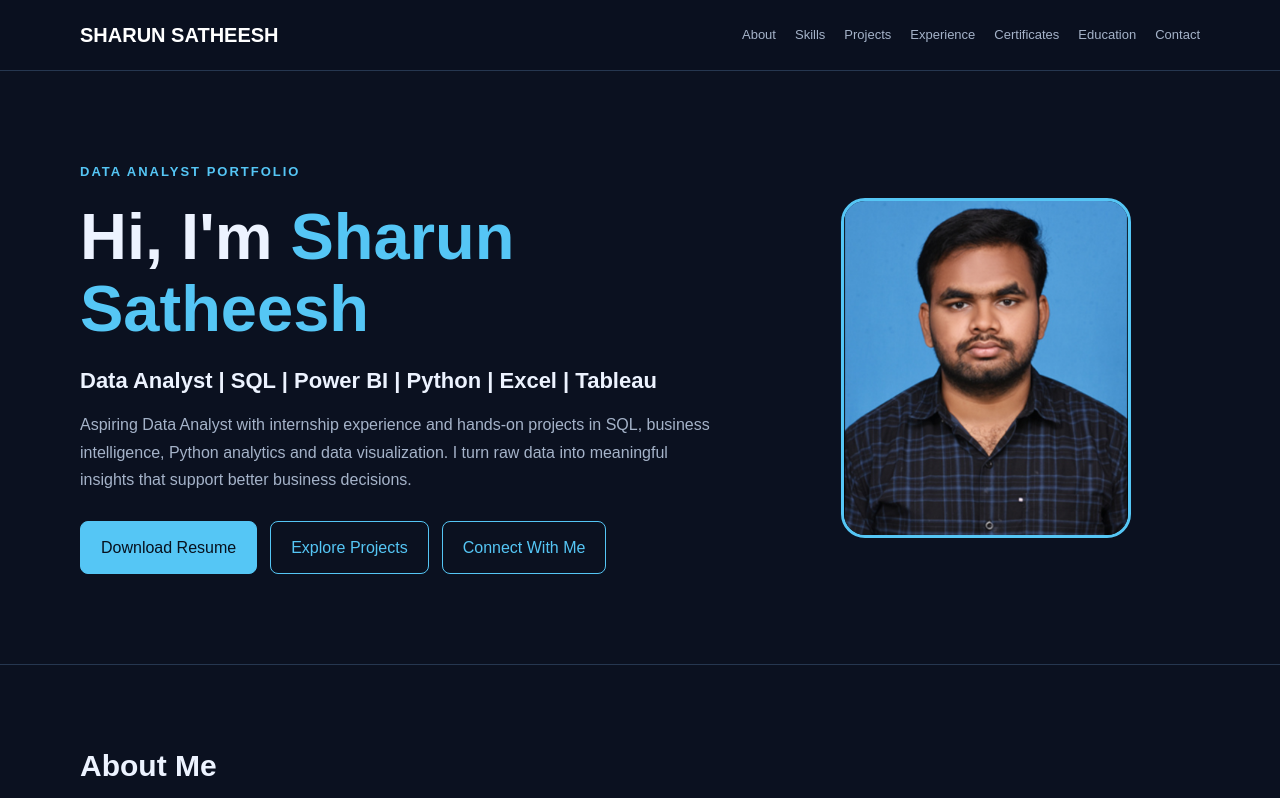
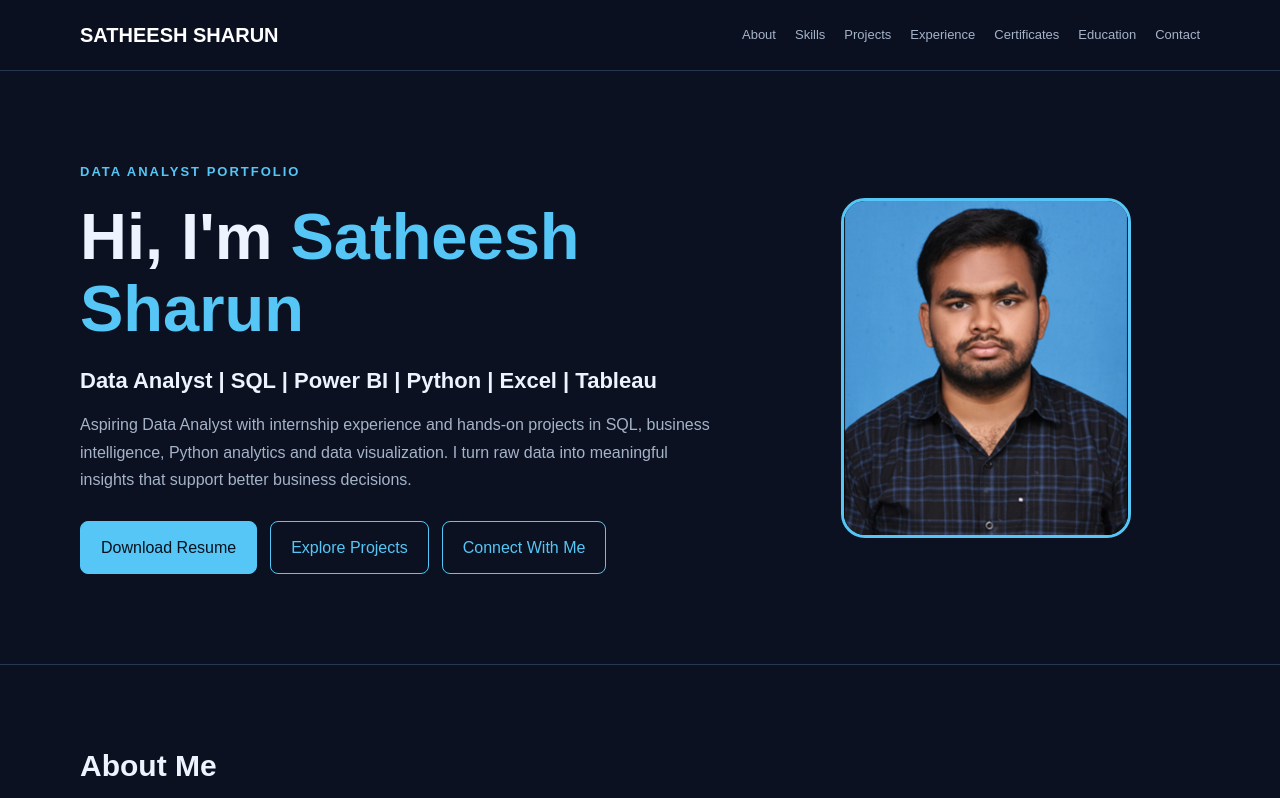
Before and after one commit to sharunsha/sharunsha.github.io, a plain HTML site: page index.html in a window 1280 px wide. Shown: the top 798 px of the page. Drawn offline with Linux system fonts and the light colour scheme.

Commit message:
Update name from 'Sharun Satheesh' to 'Satheesh Sharun'

```diff
--- a/index.html
+++ b/index.html
@@ -4,7 +4,7 @@
 <meta charset="UTF-8">
 <meta name="viewport" content="width=device-width, initial-scale=1.0">
 <meta name="description" content="Sharun Satheesh - Data Analyst Portfolio. SQL, Power BI, Python, Excel and Data Analytics projects.">
-<title>Sharun Satheesh | Data Analyst Portfolio</title>
+<title>Satheesh Sharun | Data Analyst Portfolio</title>
 <style>
 :root{--bg:#0b1120;--surface:#111c30;--surface2:#17243a;--text:#edf3ff;--muted:#a5b3c9;--accent:#55c6f5;--border:#263750}
 *{margin:0;padding:0;box-sizing:border-box;scroll-behavior:smooth}
@@ -58,7 +58,7 @@ nav{flex-direction:column;padding:15px 0}.nav-links{justify-content:center}
 </head>
 <body>
 <header><div class="container"><nav>
-<a class="logo" href="#home">SHARUN SATHEESH</a>
+<a class="logo" href="#home">SATHEESH SHARUN</a>
 <div class="nav-links">
 <a href="#about">About</a><a href="#skills">Skills</a><a href="#projects">Projects</a>
 <a href="#experience">Experience</a><a href="#certifications">Certificates</a><a href="#education">Education</a><a href="#contact">Contact</a>
@@ -68,7 +68,7 @@ nav{flex-direction:column;padding:15px 0}.nav-links{justify-content:center}
 <section class="container hero" id="home">
 <div>
 <div class="eyebrow">DATA ANALYST PORTFOLIO</div>
-<h1>Hi, I'm <span>Sharun Satheesh</span></h1>
+<h1>Hi, I'm <span>Satheesh Sharun</span></h1>
 <h2>Data Analyst | SQL | Power BI | Python | Excel | Tableau</h2>
 <p>Aspiring Data Analyst with internship experience and hands-on projects in SQL, business intelligence, Python analytics and data visualization. I turn raw data into meaningful insights that support better business decisions.</p>
 <div class="hero-buttons">
@@ -180,7 +180,7 @@ nav{flex-direction:column;padding:15px 0}.nav-links{justify-content:center}
 <div class="contact-detail"><strong>Phone</strong><a href="tel:+919347308257">9347308257</a></div>
 </div></div>
 
-<footer><div class="container"><p>© 2026 Sharun Satheesh. All rights reserved.</p><p>Designed &amp; developed for my Data Analytics portfolio.</p></div></footer>
+<footer><div class="container"><p>© 2026 Satheesh Sharun. All rights reserved.</p><p>Designed &amp; developed for my Data Analytics portfolio.</p></div></footer>
 <script>
 function openContact(){document.getElementById("contactModal").classList.add("active")}
 function closeContact(){document.getElementById("contactModal").classList.remove("active")}
```
